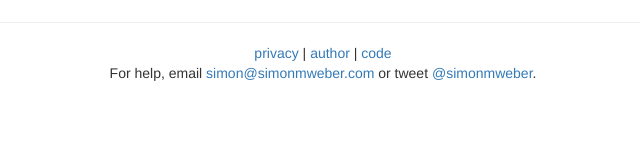
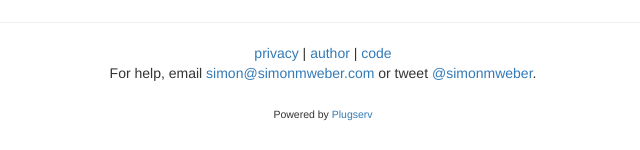
Before and after one commit to simon-weber/nycparks-notices, a Django app: page / in a window 1280 px wide. Shown: the part 650-800 px from the top of the page, without its empty margins (317-957 px from the left). Run offline with Django 3.2, Linux system fonts and the light colour scheme; parts of the project's set-up code (start-up, migrations or seed data) failed here and were passed over; some libraries are stand-ins or nearby versions.

Commit message:
add plugserv metaplug

```diff
--- a/parkalerts/core/templates/base.html
+++ b/parkalerts/core/templates/base.html
@@ -145,6 +145,10 @@
                 <br/>
 
                 <span id="plugserv-plug"></span>
+                <span style="font-size: 75%">
+                  <br/>
+                  Powered by <a href="https://www.plugserv.com/">Plugserv</a>
+                </span>
 
                 <script>
                   window.plugserv_config = {
```
